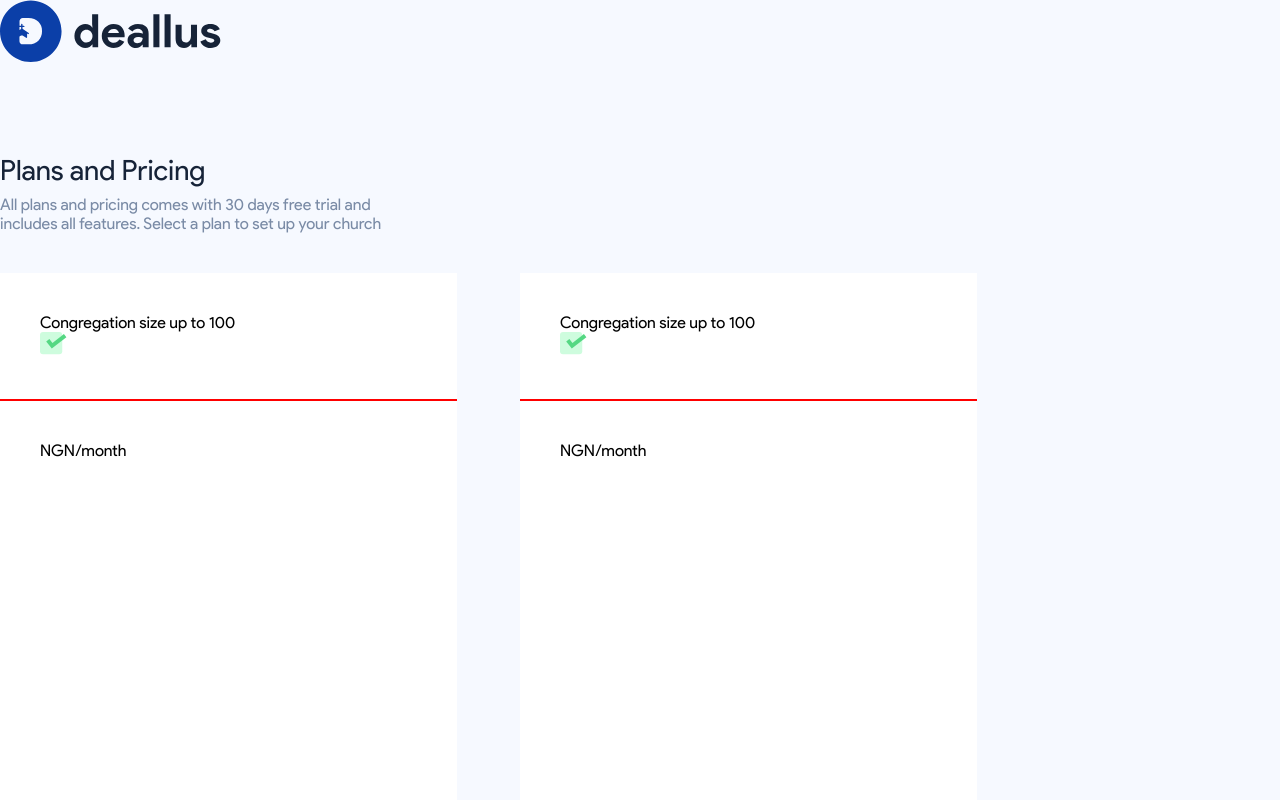
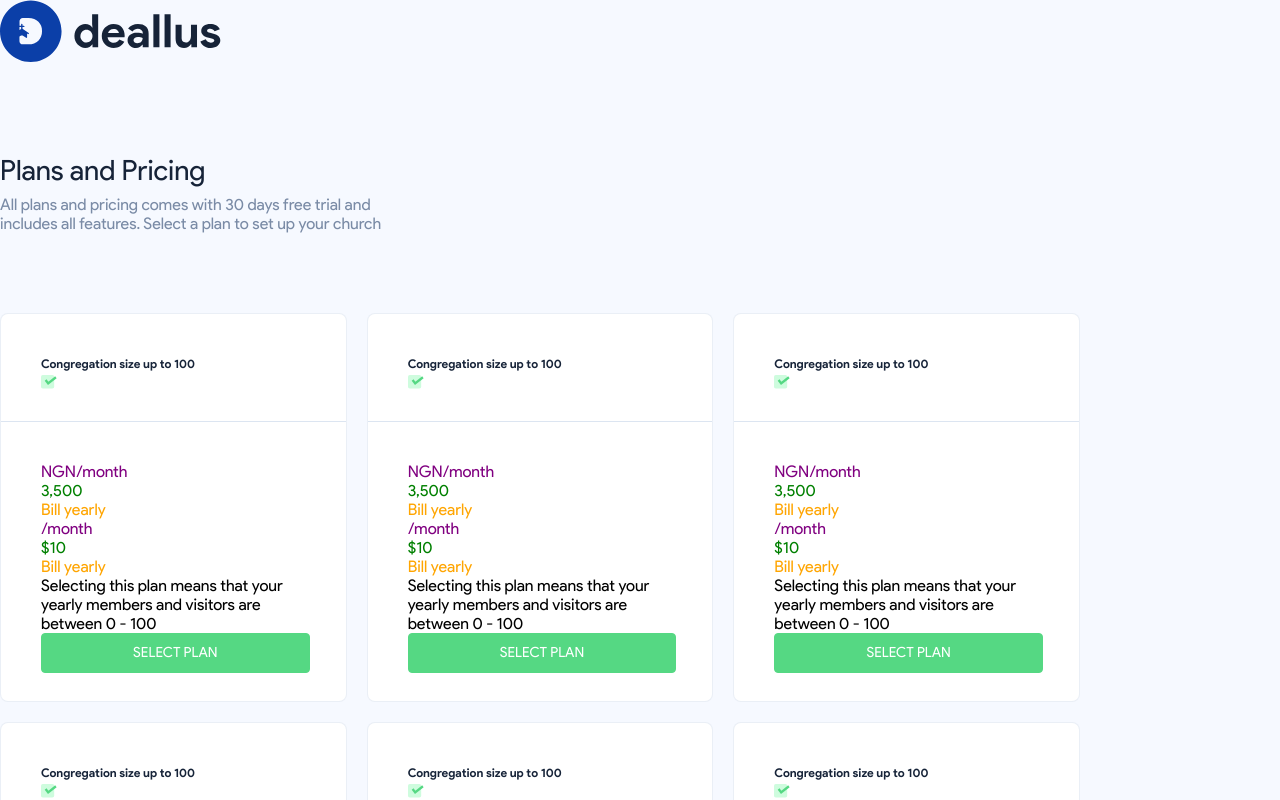
Before and after one commit to JamiuKolawole04/deallus-client, a React (Create React App) app: page /plans in a window 1280 px wide. Shown: the top 800 px of the page. Built offline with nearby package versions, Linux system fonts and the light colour scheme.

Commit message:
readale fragment added

```diff
--- a/src/components/SelectPlan/index.js
+++ b/src/components/SelectPlan/index.js
@@ -1,16 +1,36 @@
-import greenCheckbox from "../../asset/img/green_checkbox.svg";
+import checkIcon from "../../asset/img/green_checkbox.svg";
+import { Button } from "../index";
 
-const SelectPlan = () => {
+const SelectPlan = ({ text }) => {
     return (
         <div>
-            <div className="d-flex justify-content-between">
-                <p>Congregation size up to 100</p>
-                <img src={greenCheckbox} alt="" />
+            <div className="d-flex align-items-center justify-content-between plan__cards">
+                <h5>Congregation size up to 100</h5>
+                <img src={checkIcon} alt="" />
             </div>
             <div className="border"></div>
-            <div className="plans">
-                NGN/month
+            <div className="plans__content">
+                <div className=" d-flex justify-content-between">
+                    <div>
+                        <p>NGN/month</p>
+                        <p>3,500</p>
+                        <p>Bill yearly</p>
+                    </div>
+                    <div>
+                        <p>/month</p>
+                        <p>$10</p>
+                        <p>Bill yearly</p>
+                    </div>
+                </div>
+
+                <p>Selecting this plan means that your <br /> yearly members and visitors are <br /> between 0 - 100</p>
+                <Button
+                    text="select plan"
+                    bgColor="#55D883"
+                    formFill
+                />
             </div>
+
         </div>
     );
 }
--- a/src/pages/ChurchPlansAndPricing.js
+++ b/src/pages/ChurchPlansAndPricing.js
@@ -7,6 +7,11 @@ export const ChurchPlansAndPricing = () => {
             <p className="plans__text">Plans and Pricing</p>
             <p className="plans__subtext">All plans and pricing comes with 30 days free trial and <br /> includes all features. Select a plan to set up your church</p>
             <div>
+                <SelectPlan />
+                <SelectPlan />
+                <SelectPlan />
+                <SelectPlan />
+                <SelectPlan />
                 <SelectPlan />
                 <SelectPlan />
                 {/* <div>
--- a/src/styles/index.css
+++ b/src/styles/index.css
@@ -288,28 +288,51 @@ span.usermail {
 
 .church-plans__container>div {
     width: 100%;
-    max-width: 1020px;
+    max-width: 1080px;
     display: grid;
-    grid-template-columns: repeat(auto-fit, minmax(260px, 1fr));
-    ;
+    grid-template-columns: repeat(auto-fit, minmax(280px, 1fr));
     gap: 20px;
-    margin-top: 40px;
+    margin-top: 80px;
 }
 
 /* padding: 0 0 0 20px; */
 .church-plans__container>div>div {
     background-color: var(--col1);
-    width: 457px;
-    height: 527px;
+    border: 1px solid rgba(220, 229, 241, 0.6);
+    border-radius: 8px;
+    /* width: 457px; */
+    /* height: 527px; */
     font-family: var(--sans);
 }
 
 .church-plans__container>div>div>div:first-of-type,
 .church-plans__container>div>div>div:nth-of-type(3) {
-    padding: 40px;
+    padding: 40px 36px 28px 40px;
 }
 
 
 .border {
-    border-bottom: 2px solid red;
+    border-bottom: 1px solid #DCE5F1;
 }
+
+.plan__cards h5 {
+    color: #162338;
+    font-size: 12px;
+    line-height: 20px;
+}
+
+.plan__cards img {
+    width: 16px;
+}
+
+.plans__content>div>div>p:nth-of-type(1) {
+    color: purple;
+}
+
+.plans__content>div>div>p:nth-of-type(2) {
+    color: green;
+}
+
+.plans__content>div>div>p:nth-of-type(3) {
+    color: orange;
+}
```
Also changed, not shown: src/App.js (+9 -2 lines), src/components/index.js (line endings or trailing spaces).
